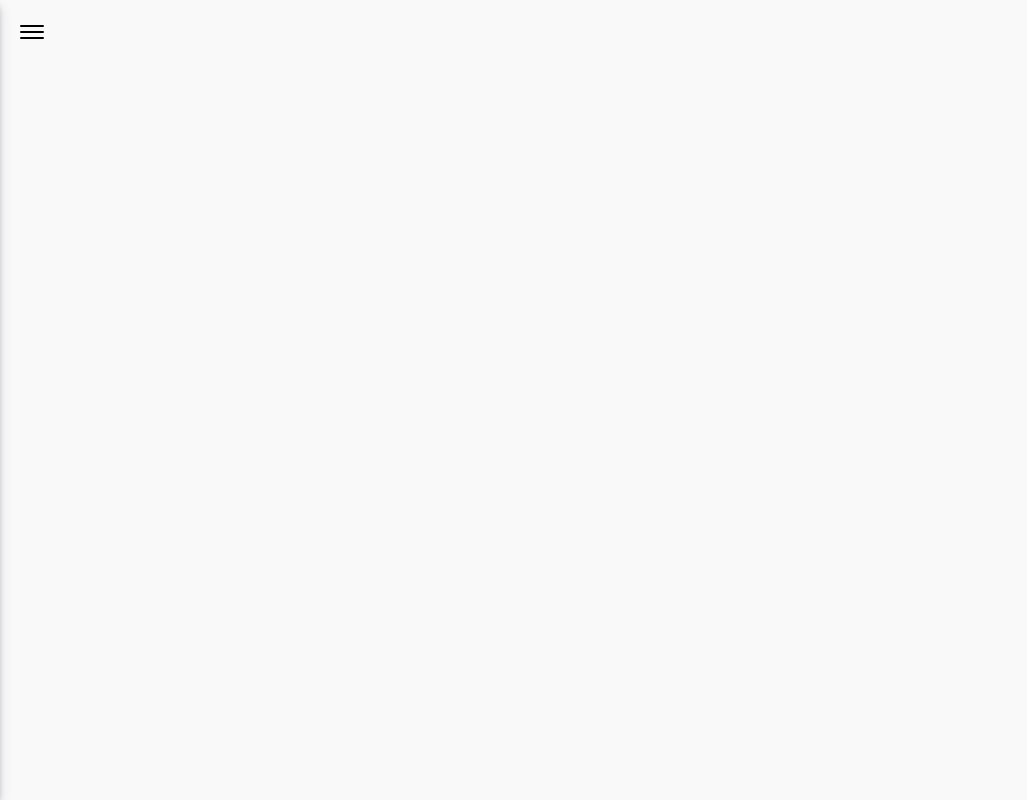
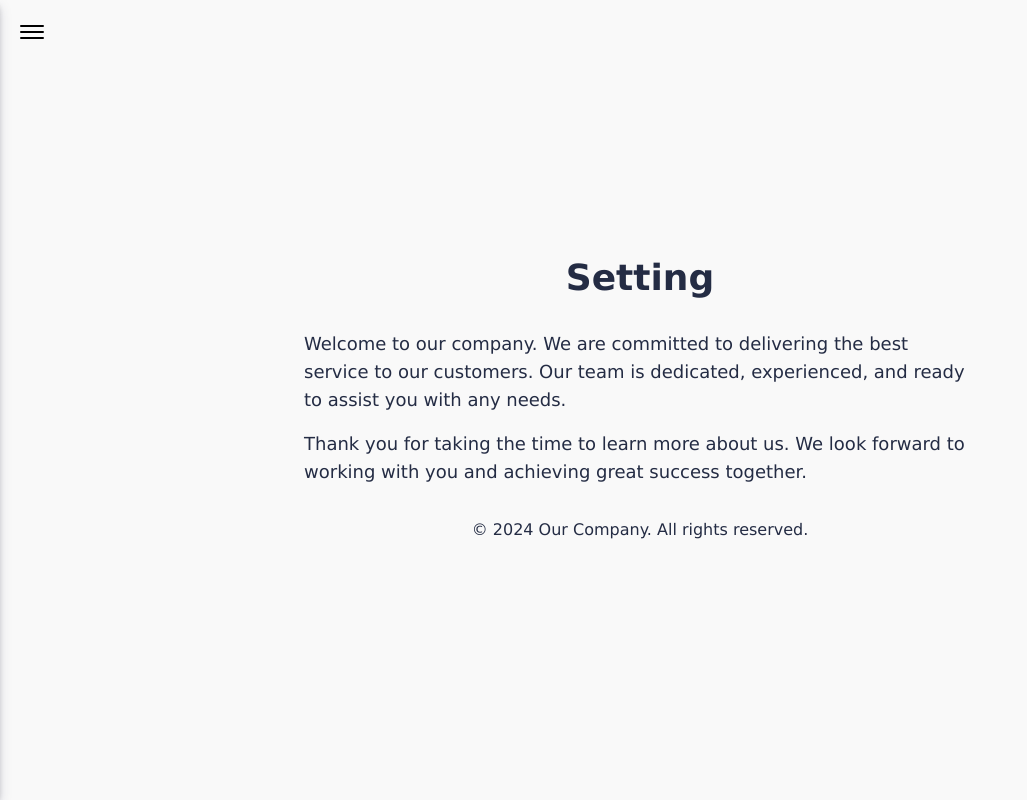
Before and after one commit to asalkhaef/Sidebar_vue, a Vue app: page /setting in a window 1280 px wide. Shown: the whole page, without its empty margins (0-1027 px from the left). Built offline with nearby package versions, Linux system fonts and the light colour scheme.

Commit message:
Small change on component name for handling lvl1 routing

```diff
--- a/src/components/ProfilePage.vue
+++ b/src/components/SettingPage.vue
@@ -3,7 +3,7 @@
     class="min-h-screen flex flex-col items-center justify-center bg-bg-color p-4"
   >
     <header class="mb-8">
-      <h1 class="text-4xl font-bold text-text-main-color">Profile</h1>
+      <h1 class="text-4xl font-bold text-text-main-color">Setting</h1>
     </header>
     <main class="flex flex-col items-center max-w-2xl">
       <p class="text-lg text-text-main-color mb-4">
--- a/src/main.js
+++ b/src/main.js
@@ -5,7 +5,7 @@ import { createRouter, createWebHistory } from "vue-router";
 import HomePage from "./components/HomePage.vue";
 import AboutPage from "./components/AboutPage.vue";
 import ContactPage from "./components/ContactPage.vue";
-import ProfilePage from "./components/ProfilePage.vue";
+import SettingPage from "./components/SettingPage.vue";
 
 const route = createRouter({
   history: createWebHistory(),
@@ -13,7 +13,7 @@ const route = createRouter({
     { path: "/", component: HomePage },
     { path: "/about", component: AboutPage },
     { path: "/contact", component: ContactPage },
-    { path: "/profile", component: ProfilePage },
+    { path: "/setting", component: SettingPage },
   ],
 });
 createApp(App).use(route).mount("#app");
```
